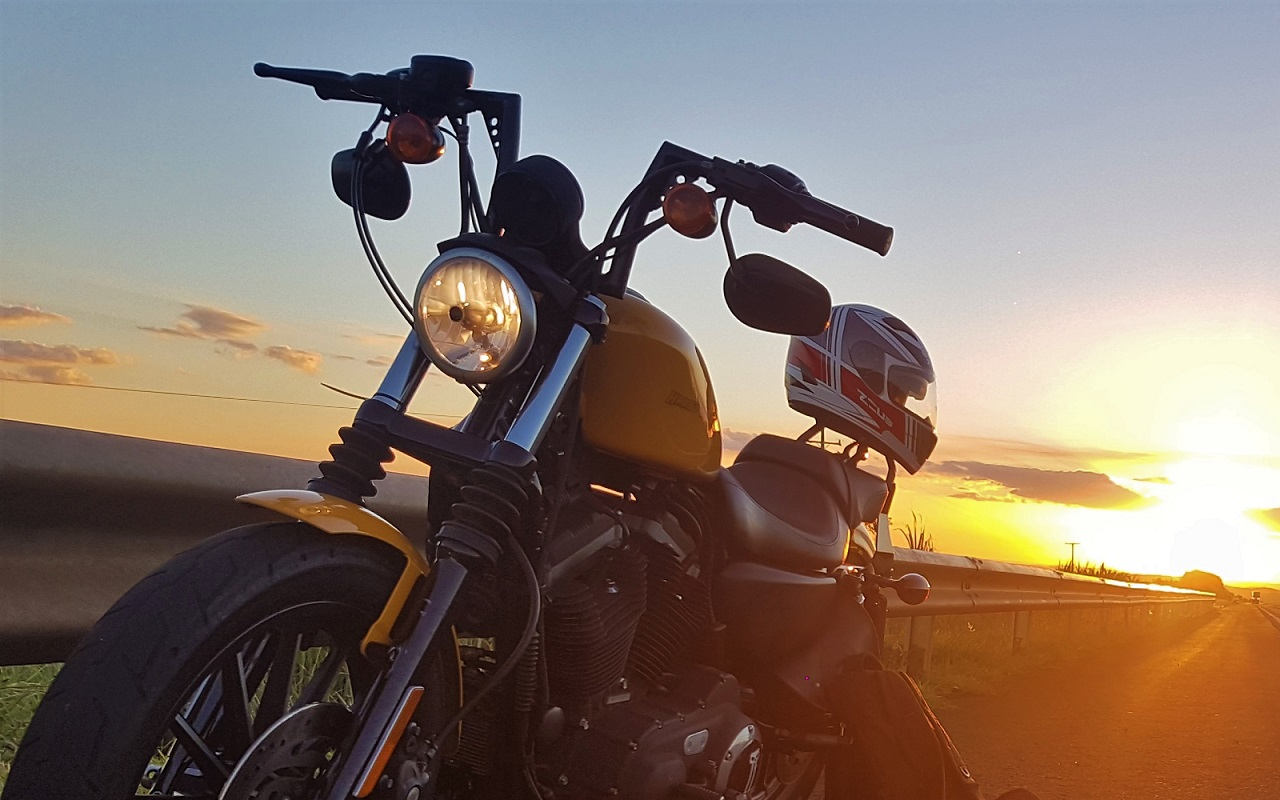
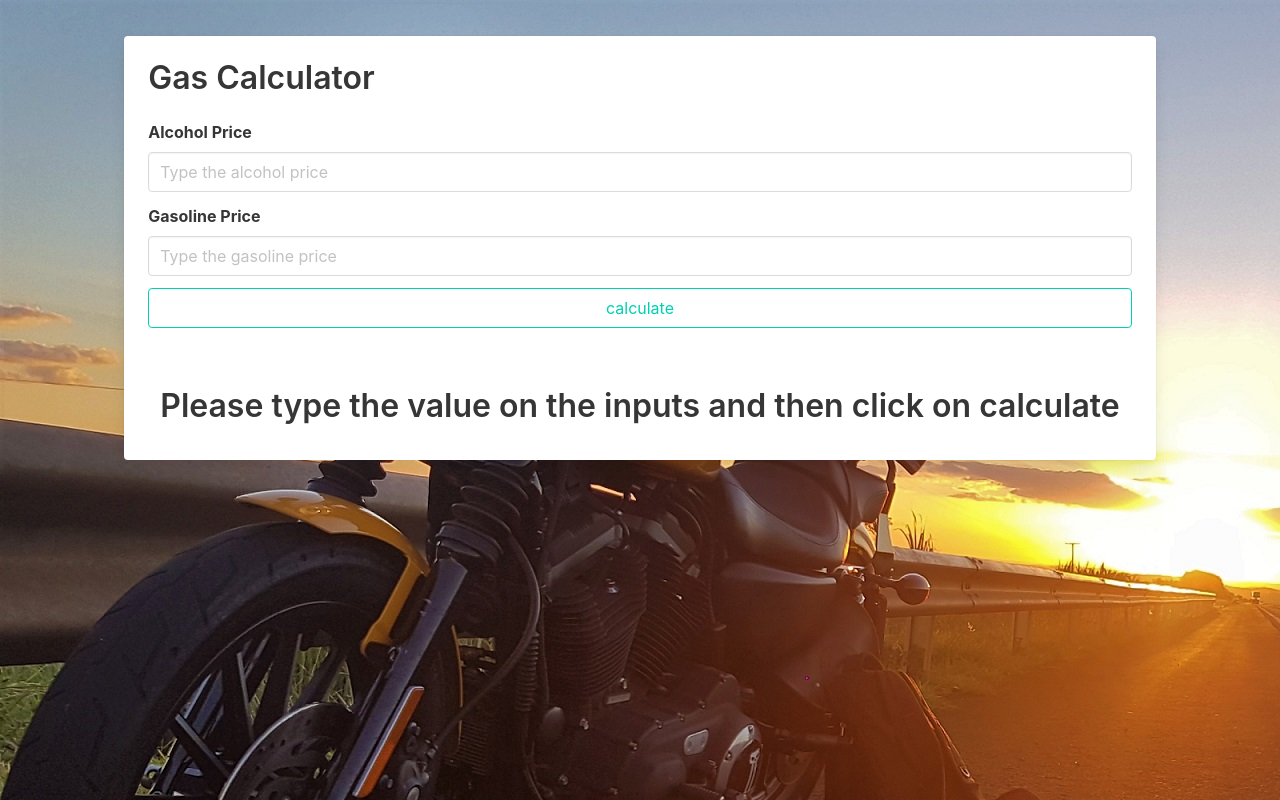
Before and after one commit to oliveira-andre/calculate_gas, a React (Create React App) app: page / in a window 1280 px wide. Built offline with nearby package versions, Linux system fonts and the light colour scheme.

Commit message:
feat: calculating if alcohol or gasoline is worth

```diff
--- a/src/pages/LandingPage/LandingPage.js
+++ b/src/pages/LandingPage/LandingPage.js
@@ -1,12 +1,112 @@
-import React from 'react';
+import React, { useState } from 'react';
 
-import { Wallpaper } from './LandingPage.styles';
+import {
+  Wallpaper,
+  Centerize
+} from './LandingPage.styles';
 
 const LandingPage = () => {
+  const [alcoholPrice, setAlcoholPrice] = useState('');
+  const [gasolinePrice, setGasolinePrice] = useState('');
+  const [resultMessage, setResultMessage] = useState(
+    'Please type the value on the inputs and then click on calculate'
+  );
+
+  const reset = () => {
+    setResultMessage(
+      'Please type the value on the inputs and then click on calculate'
+    );
+  };
+
+  const handleSubmit = (e) => {
+    e.preventDefault();
+
+    if (alcoholPrice > 0 && gasolinePrice > 0) {
+      const result = alcoholPrice / gasolinePrice;
+
+      if (result > 0.7) {
+        setResultMessage('Gasoline is woth');
+      } else {
+        setResultMessage('Alcohol is woth');
+      }
+
+      if (result === 1) {
+        setResultMessage('They are at the same');
+      }
+
+      if (result > 2 || result < 0.01) {
+        setResultMessage('Please, fill the fields correctly');
+      }
+    } else {
+      reset();
+    }
+  };
+
   return (
     <Wallpaper>
       <div className="container">
         <section className="section">
+          <div className="columns is-multilne is-mobile">
+            <Centerize>
+              <div className="card">
+                <div className="card-content">
+                  <p className="title">Gas Calculator</p>
+
+                  <form onSubmit={e => handleSubmit(e)}>
+                    <div className="field">
+                      <label className="label" htmlFor="alcohol_price">Alcohol Price</label>
+                      <div className="control">
+                        <input
+                          className="input"
+                          type="tel"
+                          name="alcohol_price"
+                          id="alcohol_price"
+                          placeholder='Type the alcohol price'
+                          value={alcoholPrice}
+                          onChange={e => {
+                            if (e.target.value === '') {
+                              setAlcoholPrice(e.target.value);
+                            } else {
+                              setAlcoholPrice(parseInt(e.target.value));
+                            }
+                          }}
+                        />
+                      </div>
+                    </div>
+
+                    <div className="field">
+                      <label className="label" htmlFor="gasoline_price">Gasoline Price</label>
+                      <div className="control">
+                        <input
+                          className="input"
+                          type="tel"
+                          name="gasoline_price"
+                          id="gasoline_price"
+                          placeholder='Type the gasoline price'
+                          value={gasolinePrice}
+                          onChange={e => {
+                            if (e.target.value === '') {
+                              setGasolinePrice(e.target.value);
+                            } else {
+                              setGasolinePrice(parseInt(e.target.value));
+                            }
+                          }}
+                        />
+                      </div>
+                    </div>
+
+                    <button className="button is-primary is-outlined is-fullwidth">
+                      calculate
+                    </button>
+                  </form>
+
+                  <div className="column is-12 has-text-centered mt-6">
+                    <p className="title">{resultMessage}</p>
+                  </div>
+                </div>
+              </div>
+            </Centerize>
+          </div>
         </section>
       </div>
     </Wallpaper>
--- a/src/pages/LandingPage/LandingPage.styles.js
+++ b/src/pages/LandingPage/LandingPage.styles.js
@@ -9,4 +9,10 @@ const Wallpaper = styled.div`
   background: url(${WallpaperSrc});
 `;
 
-export { Wallpaper };
+const Centerize = styled.div`
+  width: 100%;
+  display: flex;
+  justify-content: center;
+`;
+
+export { Wallpaper, Centerize };
```
